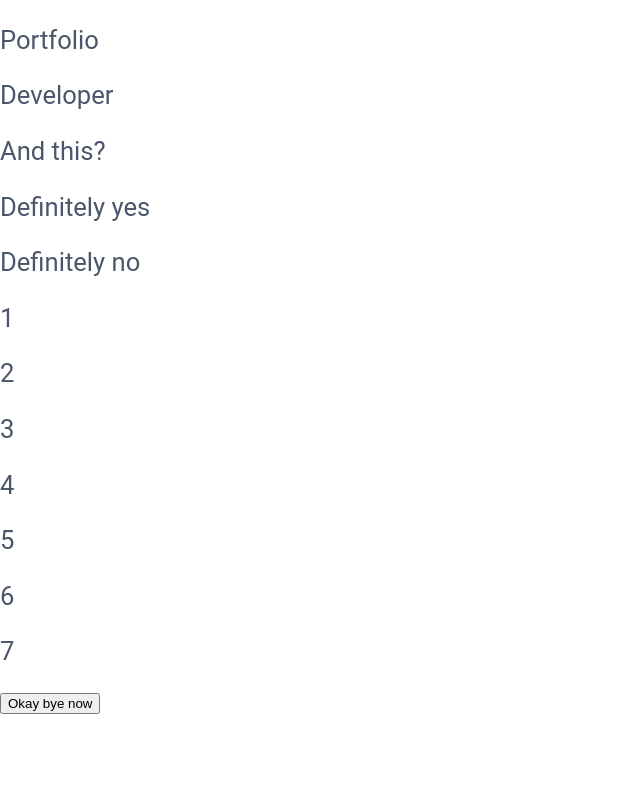
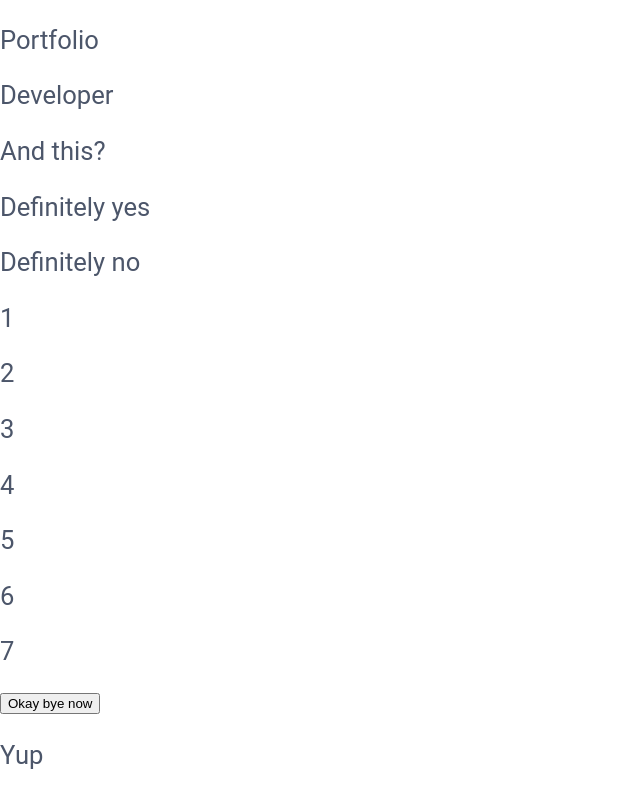
Before and after one commit to DylanMeivis/Portfolio, a React (Create React App) app: page / in a window 1280 px wide. Shown: the part 771-1566 px from the top of the page, without its empty margins (0-640 px from the left). Before the commit the page ends 1485 px from the top, so only its background shows below. Built offline with nearby package versions, Linux system fonts and the light colour scheme.

Commit message:
Update App.js

```diff
--- a/src/App.js
+++ b/src/App.js
@@ -35,6 +35,7 @@ function App() {
             <h3>6</h3>
             <h3>7</h3>
             <button>Okay bye now</button>
+            <h3>Yup</h3>
         </div>
     </div>
   );
```
